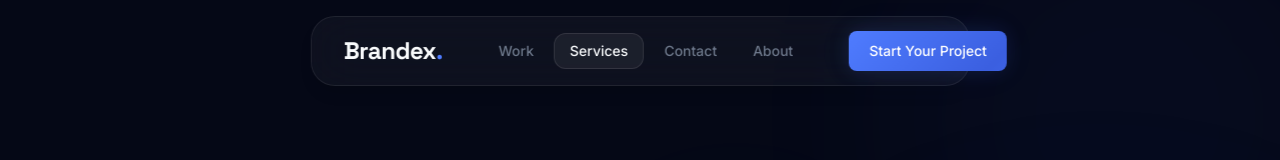
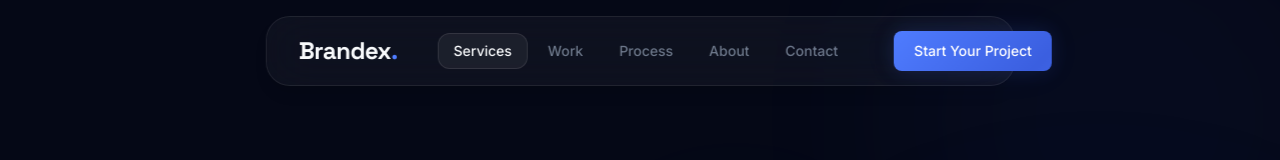
Before and after one commit to shxrxf-code/BrandX, a Next.js app: page / in a window 1280 px wide. Shown: the top 160 px of the page. Built offline with nearby package versions, Linux system fonts and the light colour scheme.

Commit message:
Reorganize navigation menu to Services → Work → Process → About → Contact
Align nav order with user journey: business offerings and proof of work
before company info, Contact as final item before CTA button.

```diff
--- a/src/components/Navbar.tsx
+++ b/src/components/Navbar.tsx
@@ -6,10 +6,11 @@ import { cn } from '@/lib/utils'
 import { usePathname } from 'next/navigation'
 
 const navItems = [
+  { href: '#services', label: 'Services' },
   { href: '#work', label: 'Work' },
-  { href: '#services', label: 'Services' },
+  { href: '#process', label: 'Process' },
+  { href: '#about', label: 'About' },
   { href: '#contact', label: 'Contact' },
-  { href: '#about', label: 'About' },
 ]
 
 function scrollToSection(id: string) {
```
